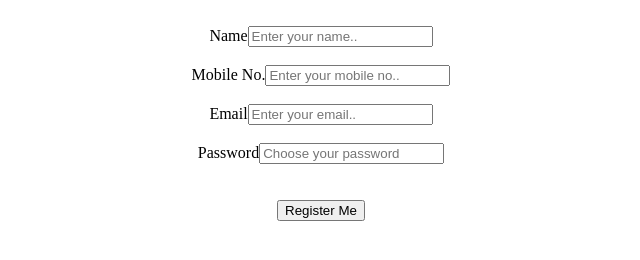
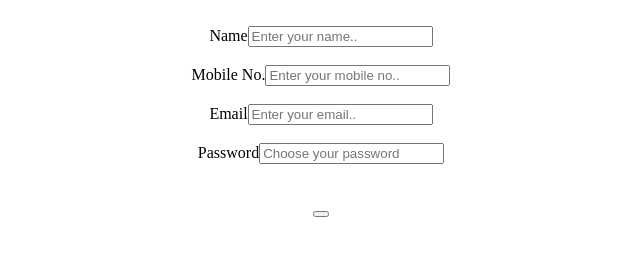
Before and after one commit to codingwithshashank/BasicLoginPage, a plain HTML site: page registration_page.html in a window 1280 px wide. Shown: the whole page, without its empty margins (319-959 px from the left). Drawn offline with Linux system fonts and the light colour scheme.

Commit message:
Update registration_page.html

```diff
--- a/registration_page.html
+++ b/registration_page.html
@@ -2,7 +2,8 @@
 <html>
     <head>
         <script>
-                 function reg(){
+                 function reg(event) {
+                      event.preventDefault();
                     let a=document.getElementById("nm").value;
                     let b=document.getElementById("mb").value;
                     let c=document.getElementById("em").value;
@@ -20,14 +21,14 @@
 
 <body>
     <center>
-        <form><br>
+         <form onsubmit="reg(event)"><br>
             Name<input type="text" id="nm" placeholder="Enter your name.." required><br><br>
             Mobile No.<input type="number" id="mb" placeholder="Enter your mobile no.." required><br><br>
             Email<input type="email" id="em" placeholder="Enter your email.." required><br><br>
             Password<input type="password" id="pw" placeholder="Choose your password" required
                         ><br><br><br>
-        </form>
-        <input type="button" id="reg" onclick="reg()" value="Register Me" >
+        <button type="submit" id="reg" onclick="reg()" value="Register Me" >
+         </form>
     </center>
 </body>
 </html>
```
